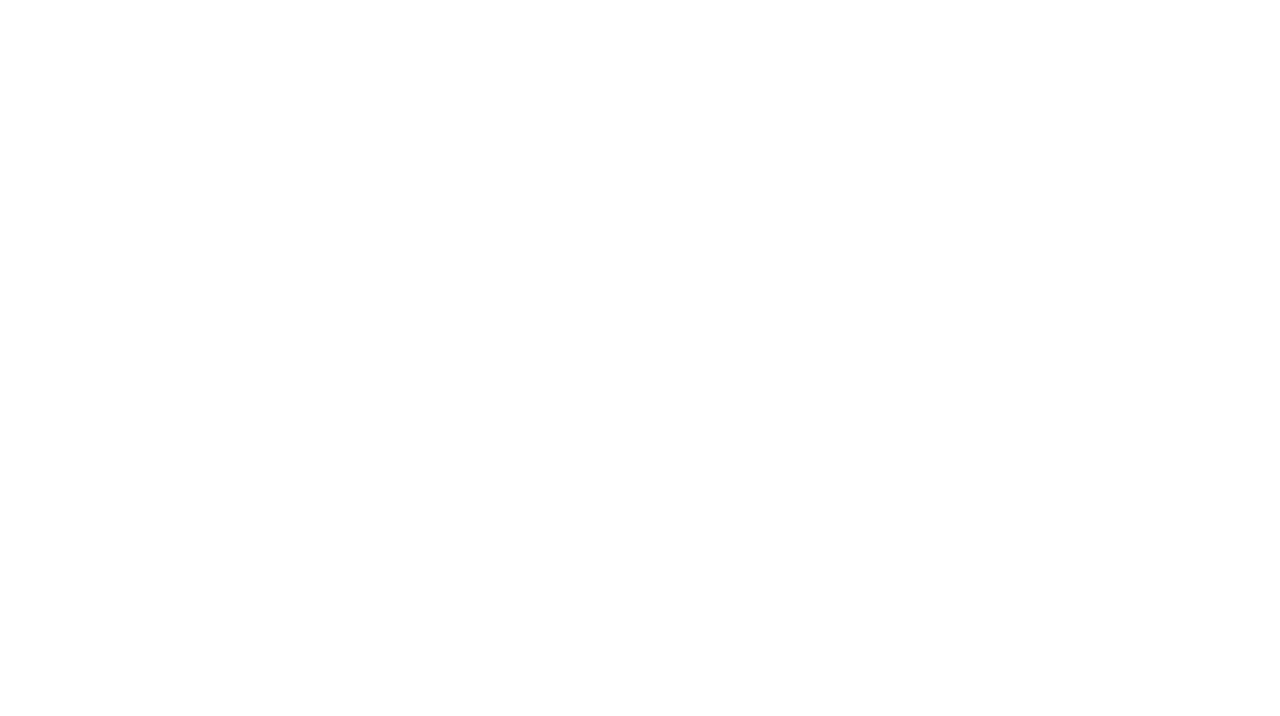
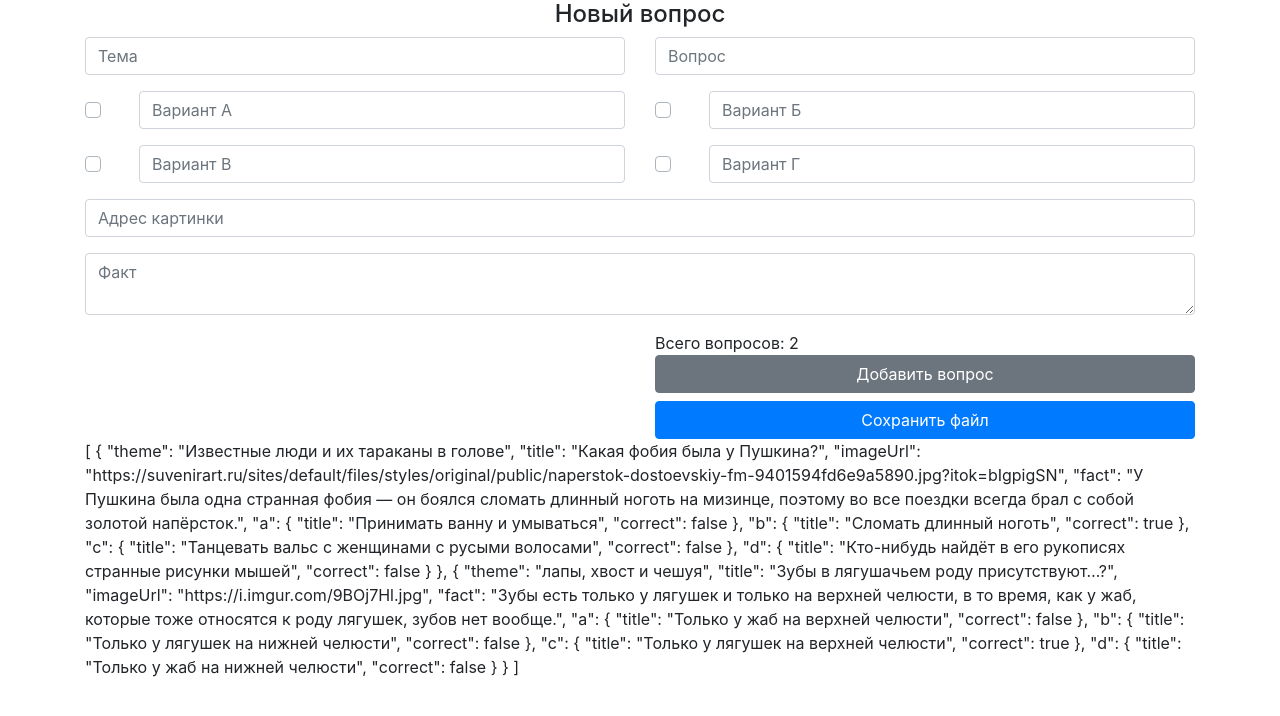
Before and after one commit to Vufer51/victorine, a Nuxt app: page /manager in a window 1280 px wide. Before the commit this address had no page. Shown: the top 716 px of the page. Built offline with nearby package versions, Linux system fonts and the light colour scheme.

Commit message:
management

```diff
--- /dev/null
+++ b/pages/manager.vue
@@ -0,0 +1,151 @@
+<template>
+  <b-container>
+    <b-row>
+      <b-col class="h4 text-center">Новый вопрос</b-col>
+    </b-row>
+    <b-row align-h="center">
+      <b-col >
+        <b-row>
+          <b-col>
+            <b-form-input v-model="theme" placeholder="Тема"/>
+          </b-col>
+          <b-col>
+            <b-form-input v-model="title" placeholder="Вопрос"/>
+          </b-col>
+        </b-row>
+        <b-row class="mt-3">
+          <b-col>
+            <b-row align-v="center">
+              <b-col cols="auto">
+                <b-form-checkbox v-model="answer" value="a"/>
+              </b-col>
+              <b-col>
+                <b-form-input v-model="a" placeholder="Вариант А"/>
+              </b-col>
+            </b-row>
+          </b-col>
+          <b-col>
+            <b-row align-v="center">
+              <b-col cols="auto">
+                <b-form-checkbox v-model="answer" value="b"/>
+              </b-col>
+              <b-col>
+                <b-form-input v-model="b" placeholder="Вариант Б"/>
+              </b-col>
+            </b-row>
+          </b-col>
+        </b-row>
+        <b-row class="mt-3">
+          <b-col>
+            <b-row align-v="center">
+              <b-col cols="auto">
+                <b-form-checkbox v-model="answer" value="c"/>
+              </b-col>
+              <b-col>
+                <b-form-input v-model="c" placeholder="Вариант В"/>
+              </b-col>
+            </b-row>
+          </b-col>
+          <b-col>
+            <b-row align-v="center">
+              <b-col cols="auto">
+                <b-form-checkbox v-model="answer" value="d"/>
+              </b-col>
+              <b-col>
+                <b-form-input v-model="d" placeholder="Вариант Г"/>
+              </b-col>
+            </b-row>
+          </b-col>
+        </b-row>
+        <b-row class="mt-3">
+          <b-col>
+            <b-form-input v-model="imageUrl" placeholder="Адрес картинки"/>
+          </b-col>
+        </b-row>
+        <b-row class="mt-3">
+          <b-col>
+            <b-form-textarea v-model="fact" placeholder="Факт"/>
+          </b-col>
+        </b-row>
+        <b-row class="mt-3">
+          <b-col>
+            <b-img :src="imageUrl" fluid/>
+          </b-col>
+          <b-col>
+            Всего вопросов: {{questions.length}}
+            <b-button @click="addQuestion" block>Добавить вопрос</b-button>
+            <b-button @click="saveJSON" variant="primary" block>Сохранить файл</b-button>
+          </b-col>
+        </b-row>
+
+      </b-col>
+    </b-row>
+    <b-row>
+      <b-col>
+        {{ questions }}
+      </b-col>
+    </b-row>
+  </b-container>
+</template>
+
+<script>
+export default {
+  name: "manager",
+  data: function () {
+    return {
+      theme: '',
+      title: '',
+      a: '',
+      b: '',
+      c: '',
+      d: '',
+      answer: '',
+      imageUrl: '',
+      fact: '',
+      questions: [],
+    }
+  },
+  mounted() {
+    this.loadQuestions()
+  },
+  methods: {
+    async loadQuestions() {
+      this.questions = (await this.$axios.get(window.location.protocol+'//'+window.location.hostname+'/questions.json')).data
+    },
+    addQuestion() {
+      this.questions.push({
+        theme: this.theme,
+        title: this.title,
+        imageUrl: this.imageUrl,
+        fact: this.fact,
+        a: {title: this.a, correct: this.answer === 'a'},
+        b: {title: this.b, correct: this.answer === 'b'},
+        c: {title: this.c, correct: this.answer === 'c'},
+        d: {title: this.d, correct: this.answer === 'd'},
+      })
+      this.theme = this.title = this.imageUrl = this.a = this.b = this.c = this.d = this.fact = ''
+    },
+    saveJSON() {
+      function download(filename, text) {
+        var element = document.createElement('a');
+        element.setAttribute('href', 'data:text/plain;charset=utf-8,' + encodeURIComponent(text));
+        element.setAttribute('download', filename);
+
+        element.style.display = 'none';
+        document.body.appendChild(element);
+
+        element.click();
+
+        document.body.removeChild(element);
+      }
+      download('file.json',JSON.stringify(this.questions) )
+    }
+
+  }
+}
+
+</script>
+
+<style scoped>
+
+</style>
--- a/pages/question.vue
+++ b/pages/question.vue
@@ -28,7 +28,7 @@ export default {
   },
   methods: {
     async loadQuestions(){
-      this.quests = (await this.$axios.get('questions.json')).data
+      this.quests = (await this.$axios.get(window.location.protocol+'//'+window.location.hostname+'/questions.json')).data
     }
   }
 }
--- a/static/questions.json
+++ b/static/questions.json
@@ -1,22 +1 @@
-{
-  "glossary": {
-    "title": "example glossary",
-    "GlossDiv": {
-      "title": "S",
-      "GlossList": {
-        "GlossEntry": {
-          "ID": "SGML",
-          "SortAs": "SGML",
-          "GlossTerm": "Standard Generalized Markup Language",
-          "Acronym": "SGML",
-          "Abbrev": "ISO 8879:1986",
-          "GlossDef": {
-            "para": "A meta-markup language, used to create markup languages such as DocBook.",
-            "GlossSeeAlso": ["GML", "XML"]
-          },
-          "GlossSee": "markup"
-        }
-      }
-    }
-  }
-}
+[{"theme":"Известные люди и их тараканы в голове","title":"Какая фобия была у Пушкина?","imageUrl":"https://suvenirart.ru/sites/default/files/styles/original/public/naperstok-dostoevskiy-fm-9401594fd6e9a5890.jpg?itok=bIgpigSN","fact":"У Пушкина была одна странная фобия — он боялся сломать длинный ноготь на мизинце, поэтому во все поездки всегда брал с собой золотой напёрсток.","a":{"title":"Принимать ванну и умываться","correct":false},"b":{"title":"Сломать длинный ноготь","correct":true},"c":{"title":"Танцевать вальс с женщинами с русыми волосами","correct":false},"d":{"title":"Кто-нибудь найдёт в его рукописях странные рисунки мышей","correct":false}},{"theme":"лапы, хвост и чешуя","title":"Зубы в лягушачьем роду присутствуют…?","imageUrl":"https://i.imgur.com/9BOj7Hl.jpg","fact":"Зубы есть только у лягушек и только на верхней челюсти, в то время, как у жаб, которые тоже относятся к роду лягушек, зубов нет вообще.","a":{"title":"Только у жаб на верхней челюсти","correct":false},"b":{"title":"Только у лягушек на нижней челюсти","correct":false},"c":{"title":"Только у лягушек на верхней челюсти","correct":true},"d":{"title":"Только у жаб на нижней челюсти","correct":false}}]
```
